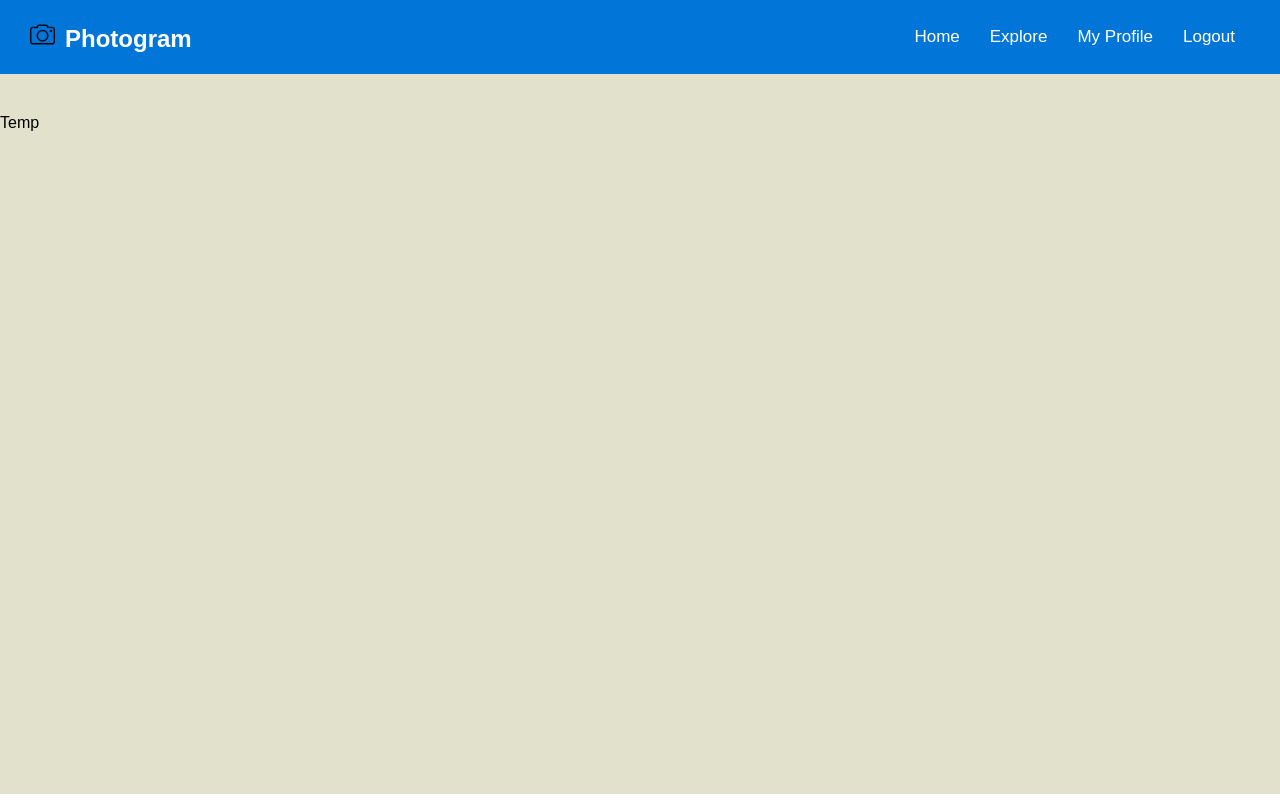
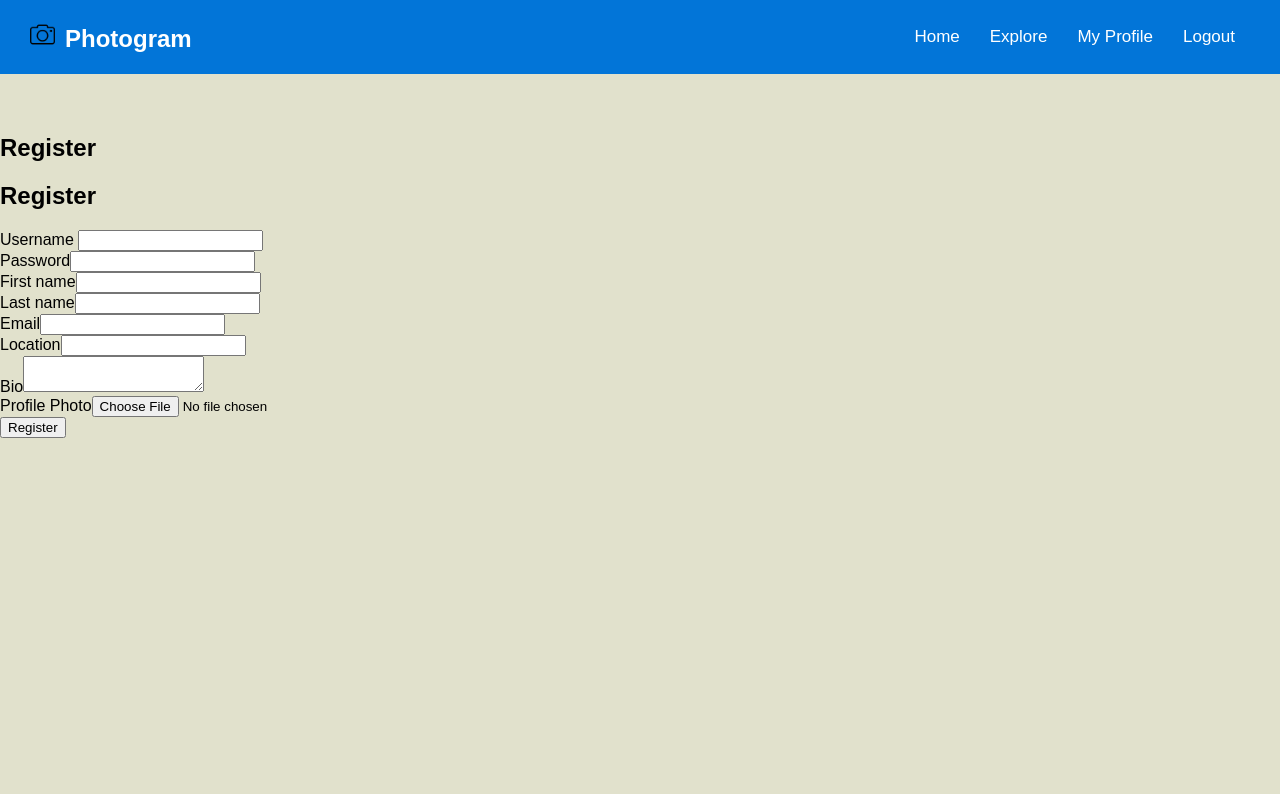
Before and after one commit to casmith101/Info3180-final-project, a Vue app: page /#/register in a window 1280 px wide. Built offline with nearby package versions, Linux system fonts and the light colour scheme; no server answers.

Commit message:
register form created

```diff
--- /dev/null
+++ b/src/components/registerUser.vue
@@ -0,0 +1,108 @@
+<template>
+    <div class="registrationForm">
+        <h2>Register</h2>
+        <form id="userForm" @submit.prevent="registerUser">
+
+            <div class="form-group">
+                <div class="input-group">
+                    <label for="username" class ="form-label"> Username </label>
+                    <input type="text" id="username" name="username" v-model="user.username" class="form-control"/>
+                </div>
+
+                <div class="input-group">
+                    <label for="password" class="form-label">Password</label>
+                    <input type="password" id="password" name="password" v-model="user.password" class="form-control">
+                </div>
+            </div>
+
+            <div class="form-group">
+                <div class="input-group">
+                    <label for="firstname" class="form-label">First name</label>
+                    <input type="text" id="firstname" name="firstname" v-model="user.firstname" class="form-control">
+                </div>
+
+                <div class="input-group">
+                    <label for="lastname" class="form-label">Last name</label>
+                    <input type="text" id="lastname" name="lastname" v-model="user.lastname" class="form-control">
+                </div>
+            </div>
+
+            <div class="form-group">
+                <div class="input-group">
+                    <label for="email" class="form-label">Email</label>
+                    <input type="text" id="email" name="email" v-model="user.email" class="form-control">
+                </div>
+
+                <div class="input-group">
+                    <label for="location" class="form-label">Location</label>
+                    <input type="text" id="location" name="location" v-model="user.location" class="form-control">
+                </div>
+            </div>
+
+            <div class="input-group textarea">
+                <label for="bio" class="form-label">Bio</label>
+                <textarea id="bio" name="bio" v-model="user.biography" class="form-control"></textarea>
+            </div>
+
+            <div class="form-photo">
+                <label for="photo" class="form-label">Profile Photo</label>
+                <input type="file" ref="profile_photo" id="photo" name="pic" class="form-control">
+            </div>
+
+        <button type="submit">Register</button>
+        </form>
+    </div>
+</template>
+
+<script setup>
+import { ref, onMounted } from "vue";
+
+const user = ref({
+    username: "",
+    password: "",
+    firstname: "",
+    lastname: "",
+    email: "",
+    location: "",
+    biography: "",
+    profile_photo: null
+});
+
+let csrf_token = ref("");
+
+function getCsrfToken() {
+    fetch('/api/v1/csrf-token')
+    .then((response) => response.json())
+    .then((data) => {
+        console.log(data);
+        csrf_token.value = data.csrf_token;
+    })
+}
+
+const registerUser = () => {
+    let userForm = document.getElementById('userForm');
+    let form_data = new FormData(userForm);
+
+    fetch("/api/v1/register", {
+        method: 'POST',
+        body: form_data,
+        headers: {
+            'X-CSRFToken': csrf_token.value
+        }
+    })
+    .then(function (response) {
+        return response.json();
+    })
+    .then(function (data) {
+        // display a success message
+        console.log(data);
+    })
+    .catch(function (error) {
+        console.log(error);
+    });
+}
+
+onMounted(() => {
+    getCsrfToken();
+});
+</script>
--- a/src/views/RegisterView.vue
+++ b/src/views/RegisterView.vue
@@ -1,3 +1,10 @@
 <template>
-    Temp
+    <div>
+        <h1>Register</h1>
+        <user></user>
+    </div>
 </template>
+
+<script setup>
+    import user from '@/components/registerUser.vue';
+</script>
```
